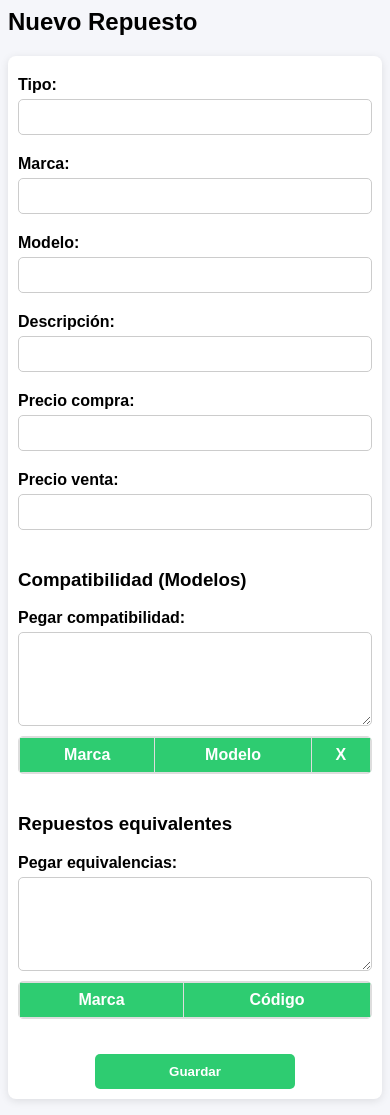
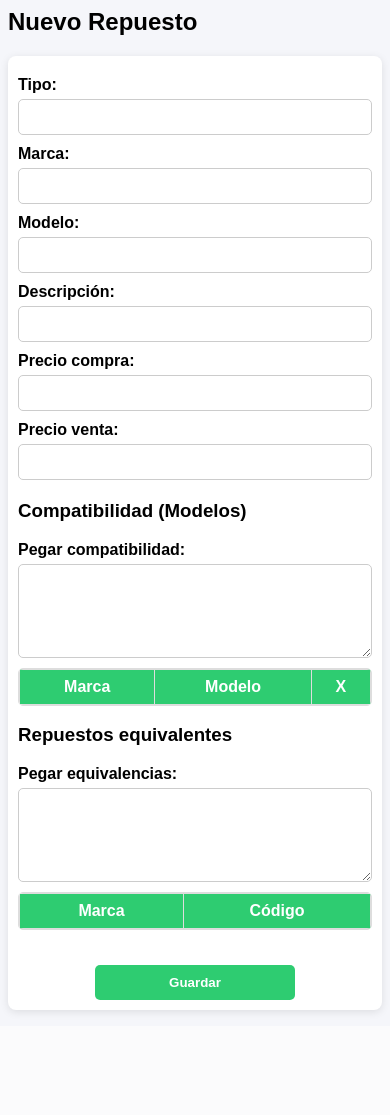
Before and after one commit to El-mas-mejor/Mi_negocio, a Django app: page /nuevo/ in a window 390 px wide. After the commit the page ends 1015 px from the top, so only its background shows below. Run offline with Django 5.2, Linux system fonts and the light colour scheme; lists and menus that the app fills with data are empty.

Commit message:
fix responsive celular

```diff
--- a/clientes/templates/nuevo_repuesto.html
+++ b/clientes/templates/nuevo_repuesto.html
@@ -1,3 +1,4 @@
+<meta name="viewport" content="width=device-width, initial-scale=1.0">
 <style>
     body {
         font-family: Arial, sans-serif;
@@ -105,11 +106,10 @@
     @media (max-width: 600px) {
 
     .fila {
-        flex-direction: column;
+        display: block !important;
     }
-
     .contenedor-tablas {
-        flex-direction: column;
+        display: block !important;
     }
 
     form {
```
